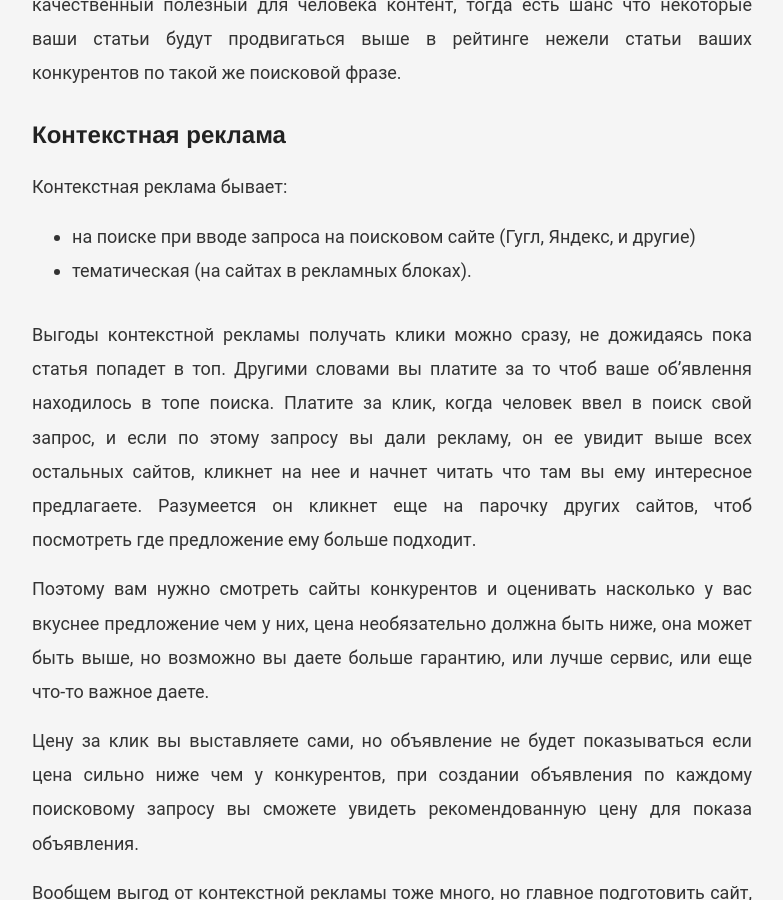
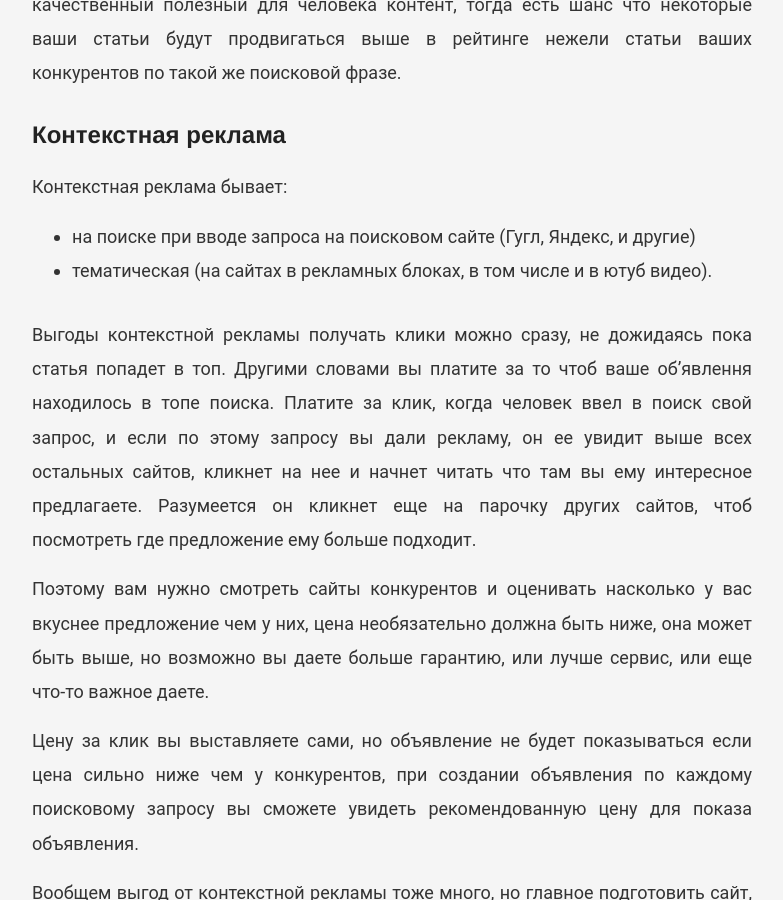
Before and after one commit to VadymVolos/vadymvolos.github.io, a Jekyll site: the page built from _posts/2016-12-07-chto-vygodnee-prodvizhenie-sayta-ili-kontekst-reklama.md, in a window 1280 px wide and 900 px high, scrolled down 1198 px. Shown: the whole window, without its empty margins (248-1031 px from the left). Built offline with Jekyll 4.4.1, drawn with Linux system fonts in a browser that asks for light colours; comment, search, counter and statistics services are not loaded.

Commit message:
Update 2016-12-07-chto-vygodnee-prodvizhenie-sayta-ili-kontekst-reklama.md

```diff
--- a/_posts/2016-12-07-chto-vygodnee-prodvizhenie-sayta-ili-kontekst-reklama.md
+++ b/_posts/2016-12-07-chto-vygodnee-prodvizhenie-sayta-ili-kontekst-reklama.md
@@ -24,7 +24,7 @@
 Контекстная реклама бывает:
 <ul>
 <li>на поиске при вводе запроса на поисковом сайте (Гугл, Яндекс, и другие)</li>
-<li>тематическая (на сайтах в рекламных блоках).</li>
+<li>тематическая (на сайтах в рекламных блоках, в том числе и в ютуб видео).</li>
 </ul>
 
 Выгоды контекстной рекламы получать клики можно сразу, не дожидаясь пока статья попадет в топ. Другими словами вы платите за то чтоб ваше об'явлення находилось в топе поиска. Платите за клик, когда человек ввел в поиск свой запрос, и если по этому запросу вы дали рекламу, он ее увидит выше всех остальных сайтов, кликнет на нее и начнет читать что там вы ему интересное предлагаете. Разумеется он кликнет еще на парочку других сайтов, чтоб посмотреть где предложение ему больше подходит.
```
